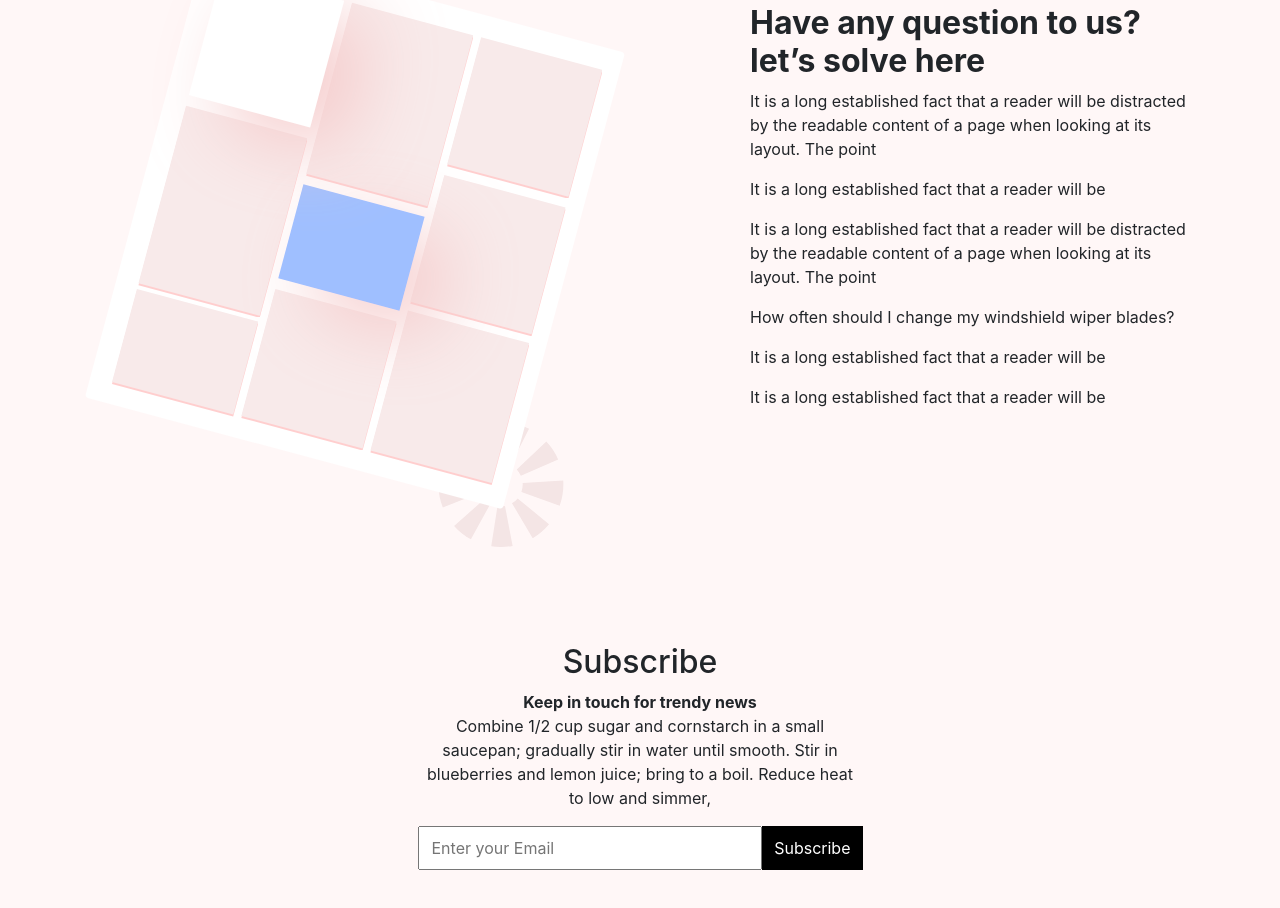
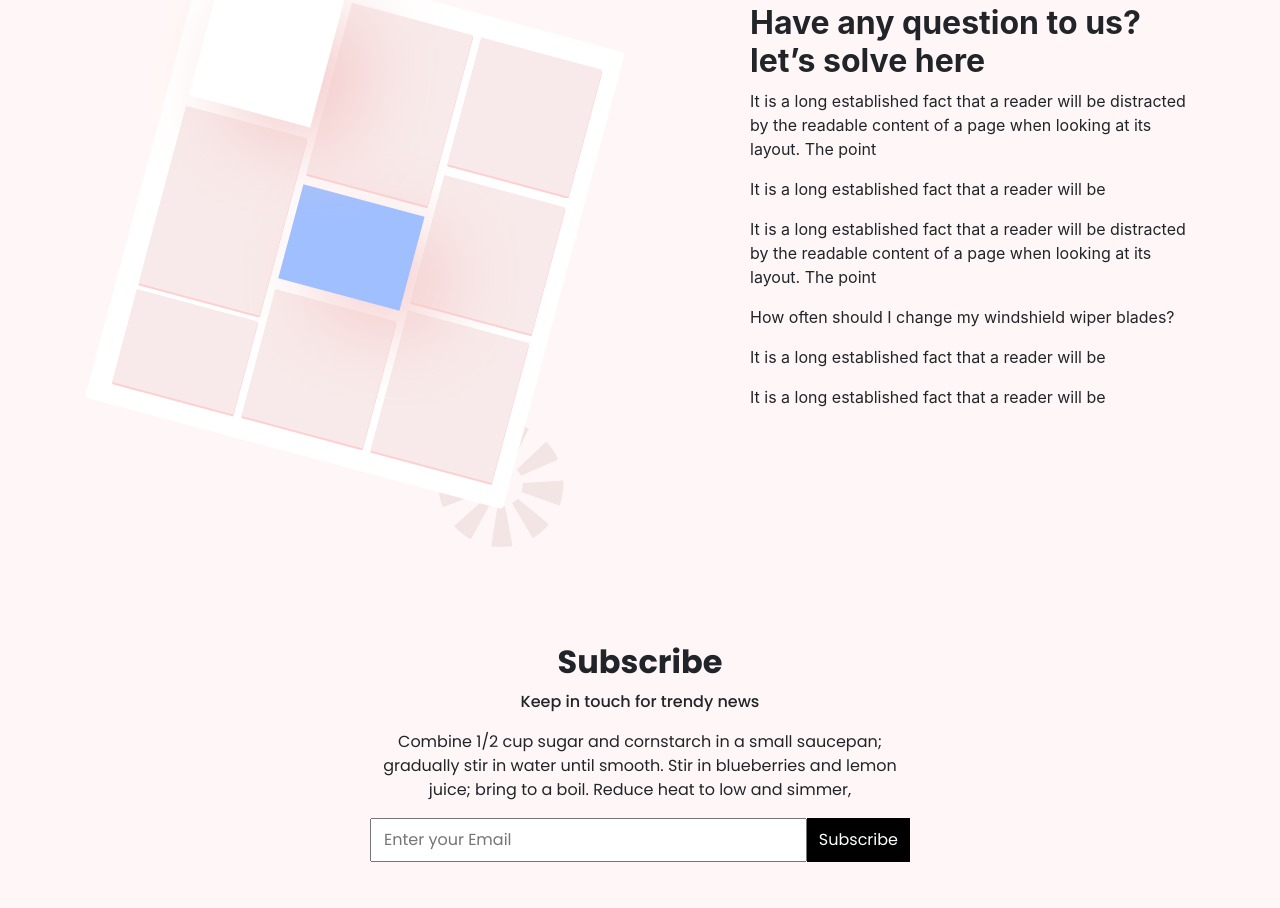
Before and after one commit to momin-ctg/joomshaper, a plain HTML site: page index.html in a window 1280 px wide. Shown: the part 3229-4137 px from the top of the page. Drawn offline with nearby package versions, Linux system fonts and the light colour scheme; files that its build step writes are made by us from their sources; files whose address does not match are found by name.

Commit message:
nothing special

```diff
--- a/css/main.scss
+++ b/css/main.scss
@@ -1,34 +1,10 @@
-* {
-  margin: 0;
-  padding: 0;
-}
 
-//All Fonts Family
-@font-face {
-  font-family: 'poppins-bold';
-  src: url('../fonts/Poppins-Bold.eot?#iefix') format('embedded-opentype'),  url('../fonts/Poppins-Bold.woff') format('woff'), url('../fonts/Poppins-Bold.ttf')  format('truetype'), url('../fonts/Poppins-Bold.svg#Poppins-Bold') format('svg');
-  font-weight: normal;
-  font-style: normal;
-}
-
-
-@font-face {
-  font-family: 'poppins-regular';
-  src: url('../fonts/Poppins-Regular.eot?#iefix') format('embedded-opentype'),  url('../fonts/Poppins-Regular.woff') format('woff'), url('../fonts/Poppins-Regular.ttf')  format('truetype'), url('../fonts/Poppins-Regular.svg#Poppins-Regular') format('svg');
-  font-weight: normal;
-  font-style: normal;
-}
-
-
-@font-face {
-  font-family: 'poppins-medium';
-  src: url('../fonts/Poppins-Medium.eot?#iefix') format('embedded-opentype'),  url('../fonts/Poppins-Medium.woff') format('woff'), url('../fonts/Poppins-Medium.ttf')  format('truetype'), url('../fonts/Poppins-Medium.svg#Poppins-Medium') format('svg');
-  font-weight: normal;
-  font-style: normal;
-}
-
-
-//End All Fonts Family
+//Common Variable Declare
+$poppins:'Poppins', sans-serif;
+$noto-sans:'Noto Sans KR', sans-serif;
+$paragraph-color:#676767;
+$header-color:#272742;
+$black-color:#000000;
 
 
 /* Slideshow container */
@@ -49,9 +25,6 @@
 
 
 /* Next & previous buttons */
-
-
-
 
 .prev,
 .next {
@@ -282,6 +255,23 @@
 }
 
 //Footer Style
+.footer-subscription-area{
+  font-family: $poppins ;
+  h2{
+    font-family: inherit;
+    font-weight: 700;
+  }
+  strong{
+    font-family: inherit;
+    font-weight: 500;
+    display: inline-block;
+  }
+
+  p{
+    font-family: inherit;
+    font-weight: normal;
+  };
+}
 .subscription-form {
   form {
     display: flex;
--- a/index.html
+++ b/index.html
@@ -12,8 +12,9 @@
 
   <!--  Google Fonts-->
   <link href="https://fonts.googleapis.com/css2?family=Noto+Sans+KR:wght@500&display=swap" rel="stylesheet">
+  <link href="https://fonts.googleapis.com/css2?family=Poppins:wght@400;500;700&display=swap" rel="stylesheet">
+
   <!--  Bootstrap-->
-
   <link rel="stylesheet" href="css/normalize.css">
   <link rel="stylesheet" href="css/main.css">
   <link rel="stylesheet" href="https://stackpath.bootstrapcdn.com/bootstrap/4.4.1/css/bootstrap.min.css">
@@ -280,11 +281,12 @@
   <div class="footer-area my-5">
     <div class="container">
       <div class="row">
-        <div class="col-md-5 mx-auto text-center">
+        <div class="col-12 col-md-6 mx-md-auto text-center">
+          <div class="footer-subscription-area">
             <h2>
             Subscribe
           </h2>
-          <strong>Keep in touch for trendy news</strong>
+            <strong class="mb-3">Keep in touch for trendy news</strong>
             <p>Combine 1/2 cup sugar and cornstarch in a small saucepan; gradually stir in water until smooth. Stir
               in
               blueberries and lemon juice; bring to a boil. Reduce heat to low and simmer,</p>
@@ -296,6 +298,9 @@
                 <input type="email" name="email" placeholder="Enter your Email" required>
                 <button type="submit">Subscribe</button>
               </form>
+
+          </div>
+
           </div>
         </div>
       </div>
```
Also changed, not shown: css/main.css, 1 other file. Lines whose indentation alone changed are shown as unchanged.
